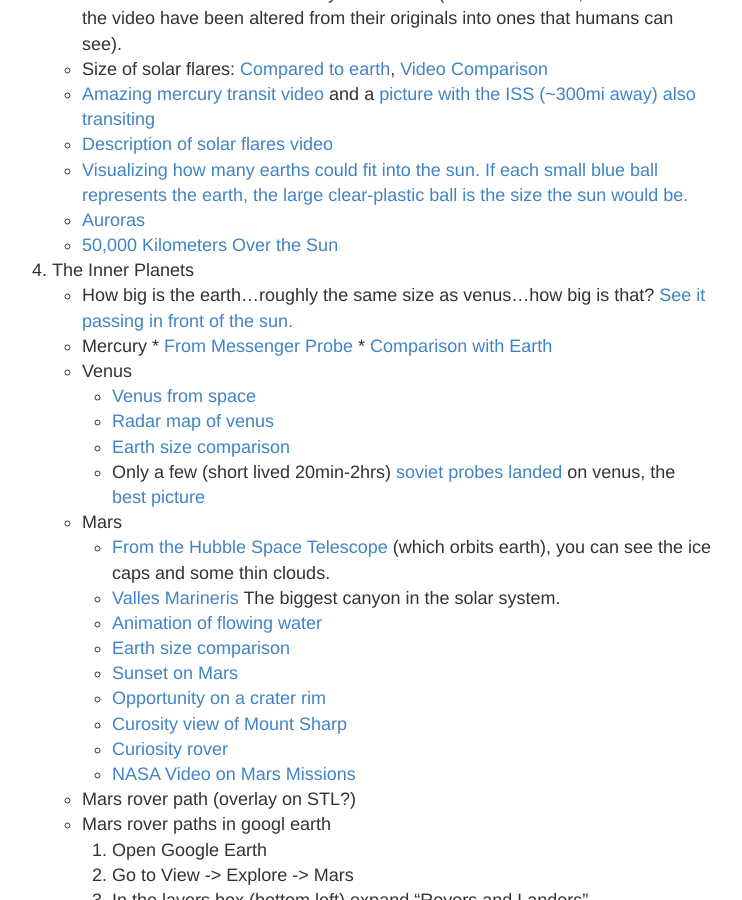
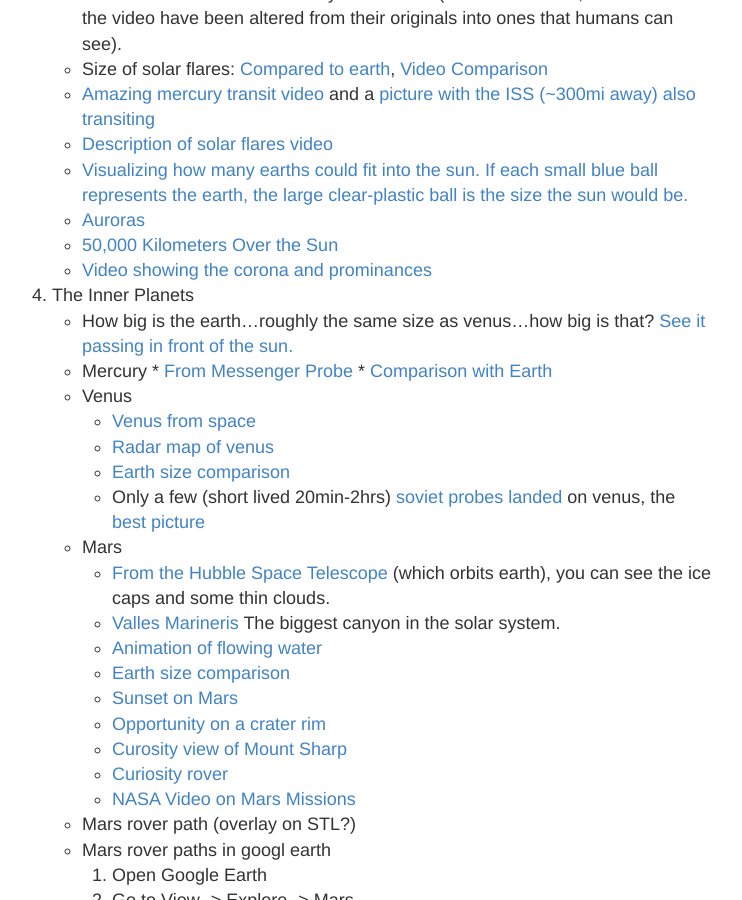
Before and after one commit to ctkstl/earth_science, a Jekyll site: the page built from resources.md, in a window 1280 px wide and 900 px high, scrolled down 8696 px. Shown: the whole window, without its empty margins (288-1030 px from the left). Built offline with Jekyll 4.4.1, drawn with Linux system fonts in a browser that asks for light colours.

Commit message:
Update resources.md

```diff
--- a/resources.md
+++ b/resources.md
@@ -269,8 +269,9 @@ permalink: /resources/
         *    [Amazing mercury transit video](http://apod.nasa.gov/apod/ap160511.html) and a [picture with the ISS (~300mi away) also transiting](http://apod.nasa.gov/apod/ap160513.html)
         *    [Description of solar flares video](https://www.youtube.com/watch?v=oOXVZo7KikE)
         *    [Visualizing how many earths could fit into the sun. If each small blue ball represents the earth, the large clear-plastic ball is the size the sun would be.](http://i.imgur.com/U5tdA1e.jpg)
-        *  [Auroras](https://www.youtube.com/watch?v=fVsONlc3OUY)
+        *    [Auroras](https://www.youtube.com/watch?v=fVsONlc3OUY)
         *    [50,000 Kilometers Over the Sun](https://apod.nasa.gov/apod/ap160919.html)
+        *    [Video showing the corona and prominances](https://svs.gsfc.nasa.gov/12144)
     4.  The Inner Planets
         *    How big is the earth...roughly the same size as venus...how big is that? [See it passing in front of the sun.](http://www.nasa.gov/feature/goddard/scientists-study-venus-atmosphere-through-transit)
         *    Mercury
```
